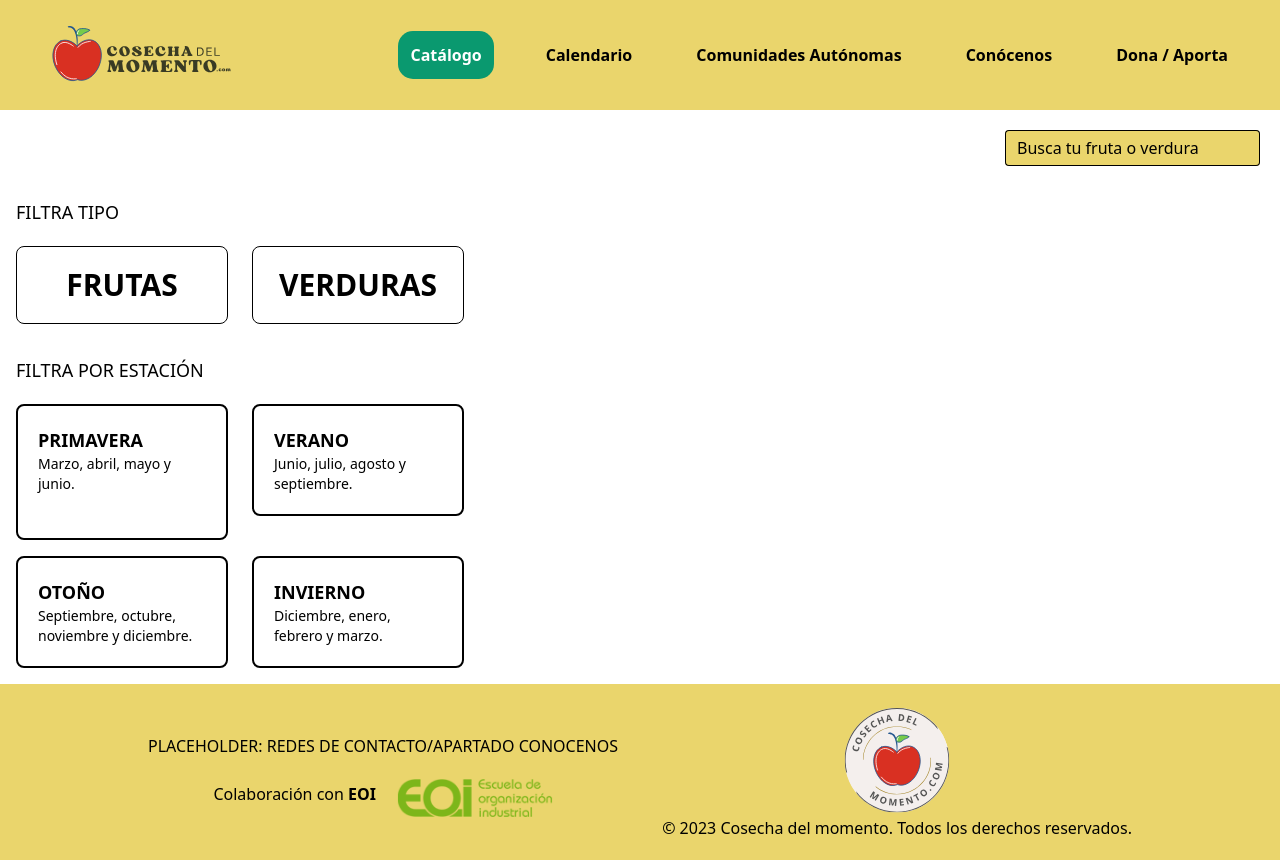
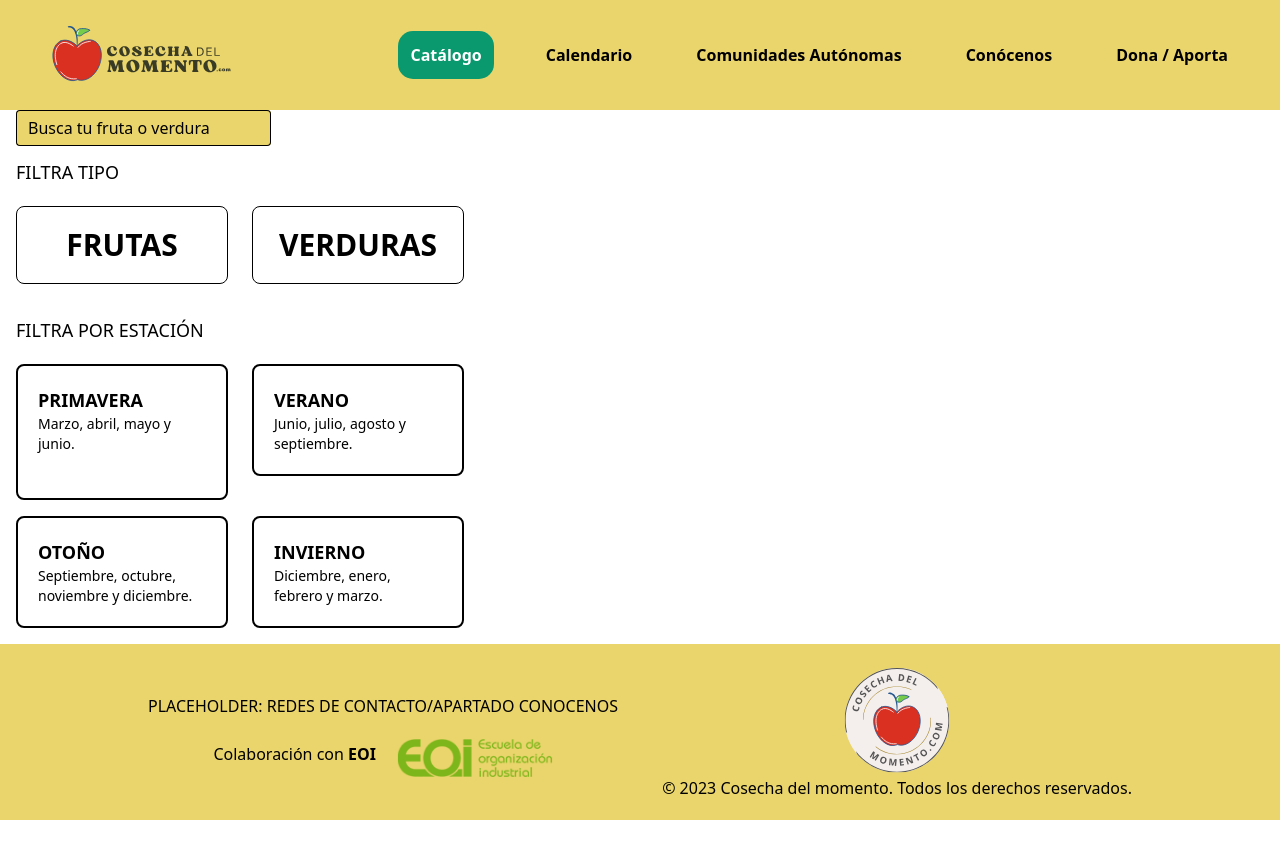
Before and after one commit to octaviodev1/cosecha-del-momento, a Vue app: page / in a window 1280 px wide. After the commit the page ends 820 px from the top, so only its background shows below. Built offline with nearby package versions, Linux system fonts and the light colour scheme.

Commit message:
Anidado TextSearch en FilterComponent

```diff
--- a/src/components/FilterComponent.vue
+++ b/src/components/FilterComponent.vue
@@ -1,4 +1,6 @@
 <template>
+  <TextSearch />
+
   <h3 class="mb-5 text-lg font-medium">FILTRA TIPO</h3>
   <ul class="grid w-full gap-6 md:grid-cols-2">
     <li>
@@ -20,9 +22,12 @@
   <SeasonsFilterComponent />
 </template>
 <script>
+import TextSearch from "./TextSearch.vue";
 import SeasonsFilterComponent from "./SeasonsFilterComponent.vue";
 export default {
+  name: "FilterComponent",
   components: {
+    TextSearch,
     SeasonsFilterComponent,
   },
 };
--- a/src/views/HomeView.vue
+++ b/src/views/HomeView.vue
@@ -1,9 +1,9 @@
 <template>
   <TopNav></TopNav>
   <div>
-    <div class="flex justify-end m-5">
+    <!-- <div class="flex justify-end m-5">
       <TextSearch @search-text-updated="searching"></TextSearch>
-    </div>
+    </div> -->
     <div class="flex flex-col w-[28rem] justify-start ml-4 mb-4">
       <FilterComponent />
     </div>
@@ -14,12 +14,12 @@
 <script>
 import TopNav from "@/components/TopNav.vue";
 import FilterComponent from "../components/FilterComponent.vue";
-import TextSearch from "../components/TextSearch.vue";
+// import TextSearch from "../components/TextSearch.vue";
 import FooterInfo from "../components/FooterInfo.vue";
 
 export default {
   components: {
-    TextSearch,
+    // TextSearch,
     TopNav,
     FilterComponent,
     FooterInfo,
```
